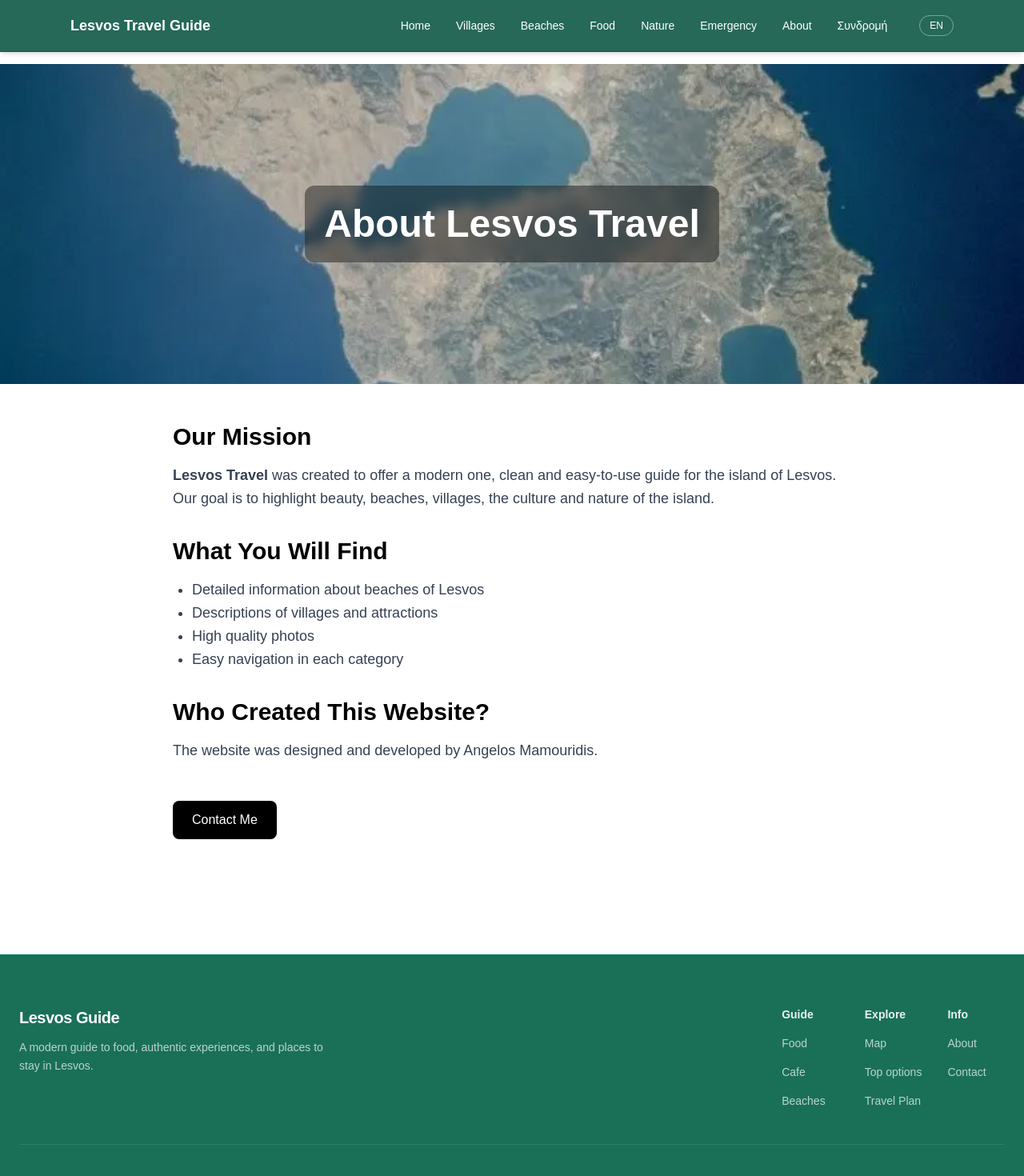
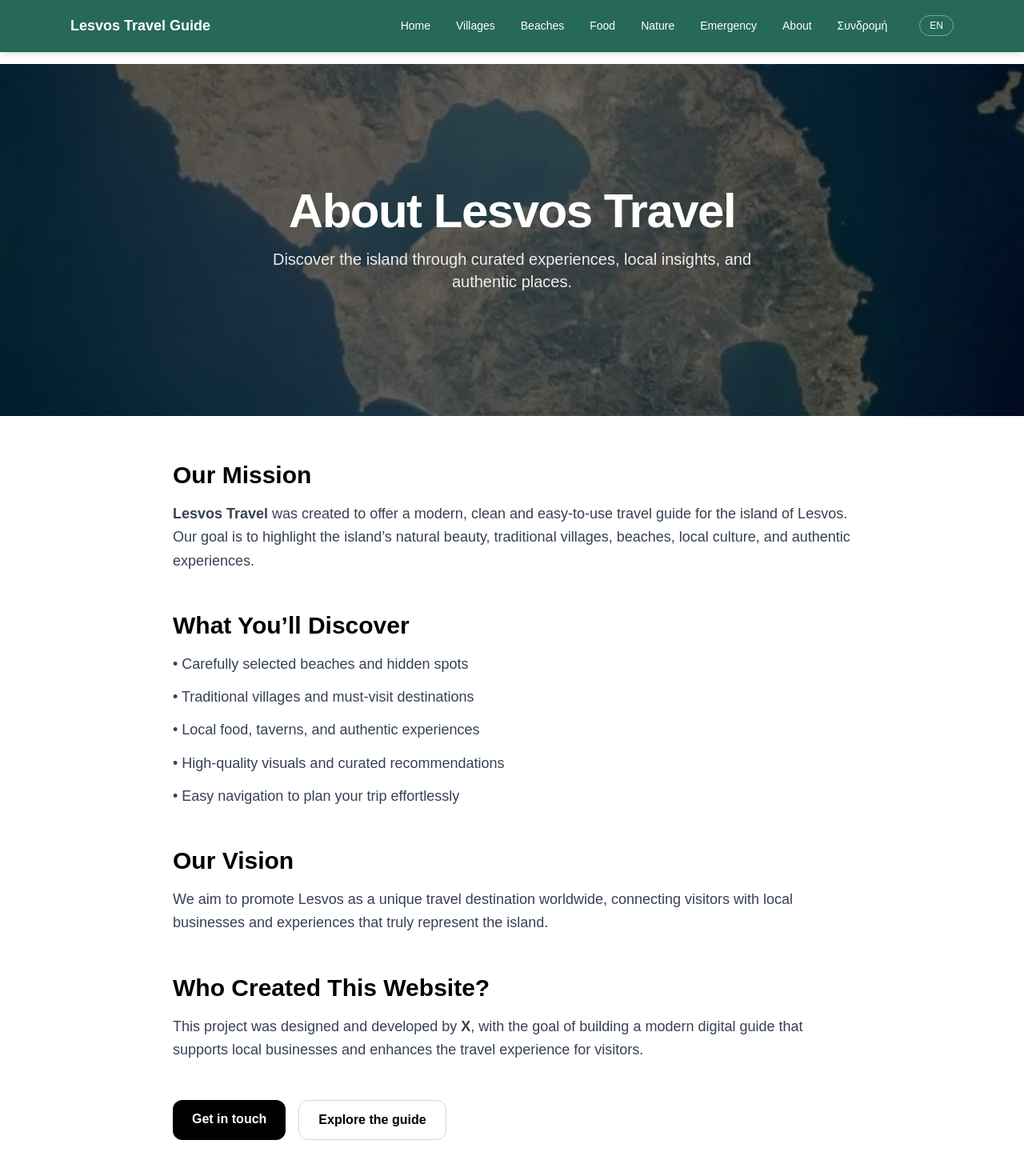
Before and after one commit to amamouridis06/lesvos-travel-guide, a Next.js app: page /about in a window 1280 px wide. Shown: the top 1470 px of the page at 80% size. Built offline with nearby package versions, Linux system fonts and the light colour scheme.

Commit message:
Update page.tsx

```diff
--- a/app/about/page.tsx
+++ b/app/about/page.tsx
@@ -4,48 +4,80 @@ export default function AboutPage() {
 
       {/* HERO SECTION */}
       <section
-        className="w-full h-[50vh] bg-cover bg-center flex items-center justify-center"
+        className="relative w-full h-[55vh] bg-cover bg-center flex items-center justify-center"
         style={{ backgroundImage: `url('/lesvos.jpg')` }}
       >
-        <div className="bg-black/40 backdrop-blur-sm p-6 rounded-xl">
-          <h1 className="text-5xl font-bold text-white">About Lesvos Travel</h1>
+        <div className="absolute inset-0 bg-black/50" />
+        <div className="relative text-center px-6">
+          <h1 className="text-4xl md:text-6xl font-bold text-white tracking-tight">
+            About Lesvos Travel
+          </h1>
+          <p className="mt-4 text-lg md:text-xl text-white/90 max-w-2xl mx-auto">
+            Discover the island through curated experiences, local insights, and authentic places.
+          </p>
         </div>
       </section>
 
       {/* CONTENT */}
-      <div className="max-w-4xl mx-auto px-6 mt-12">
+      <div className="max-w-4xl mx-auto px-6 mt-14">
 
         {/* Mission */}
+        <section className="mb-12">
           <h2 className="text-3xl font-bold mb-4">Our Mission</h2>
-        <p className="text-lg text-gray-700 mb-8 leading-relaxed">
-         <b> Lesvos Travel </ b> was created to offer a modern one,
-          clean and easy-to-use guide for the island of Lesvos.
-          Our goal is to highlight beauty, beaches, villages,
-          the culture and nature of the island.
+          <p className="text-lg text-gray-700 leading-relaxed">
+            <strong>Lesvos Travel</strong> was created to offer a modern, clean and easy-to-use travel guide
+            for the island of Lesvos. Our goal is to highlight the island’s natural beauty,
+            traditional villages, beaches, local culture, and authentic experiences.
           </p>
+        </section>
 
         {/* What users find */}
-        <h2 className="text-3xl font-bold mb-4">What You Will Find</h2>
-        <ul className="list-disc ml-6 text-gray-700 text-lg leading-relaxed mb-8">
-          <li>Detailed information about beaches of Lesvos</li>
-          <li>Descriptions of villages and attractions</li>
-          <li>High quality photos</li>
-          <li>Easy navigation in each category</li>
+        <section className="mb-12">
+          <h2 className="text-3xl font-bold mb-4">What You’ll Discover</h2>
+          <ul className="space-y-3 text-gray-700 text-lg leading-relaxed">
+            <li>• Carefully selected beaches and hidden spots</li>
+            <li>• Traditional villages and must-visit destinations</li>
+            <li>• Local food, taverns, and authentic experiences</li>
+            <li>• High-quality visuals and curated recommendations</li>
+            <li>• Easy navigation to plan your trip effortlessly</li>
           </ul>
+        </section>
 
-        {/* Developer */}
+        {/* Vision */}
+        <section className="mb-12">
+          <h2 className="text-3xl font-bold mb-4">Our Vision</h2>
+          <p className="text-lg text-gray-700 leading-relaxed">
+            We aim to promote Lesvos as a unique travel destination worldwide,
+            connecting visitors with local businesses and experiences that truly represent the island.
+          </p>
+        </section>
+
+        {/* Creator */}
+        <section className="mb-12">
           <h2 className="text-3xl font-bold mb-4">Who Created This Website?</h2>
-        <p className="text-lg text-gray-700 leading-relaxed mb-8">
-          The website was designed and developed by Angelos Mamouridis.
+          <p className="text-lg text-gray-700 leading-relaxed">
+            This project was designed and developed by <strong>X</strong>,
+            with the goal of building a modern digital guide that supports local businesses
+            and enhances the travel experience for visitors.
           </p>
+        </section>
 
-        {/* Contact button */}
+        {/* CTA */}
+        <div className="mt-10 flex flex-col sm:flex-row gap-4">
           <a
-          href="mailto:amamourids@gmail.com"
-          className="inline-block mt-4 px-6 py-3 bg-black text-white rounded-lg hover:bg-gray-800 transition"
+            href="/contact"
+            className="inline-block px-6 py-3 bg-black text-white rounded-xl hover:bg-gray-800 transition font-semibold"
           >
-          Contact Me
+            Get in touch
           </a>
+
+          <a
+            href="/"
+            className="inline-block px-6 py-3 border border-gray-300 text-black rounded-xl hover:bg-gray-100 transition font-semibold"
+          >
+            Explore the guide
+          </a>
+        </div>
 
       </div>
     </main>
```
Lines whose indentation alone changed are shown as unchanged.
